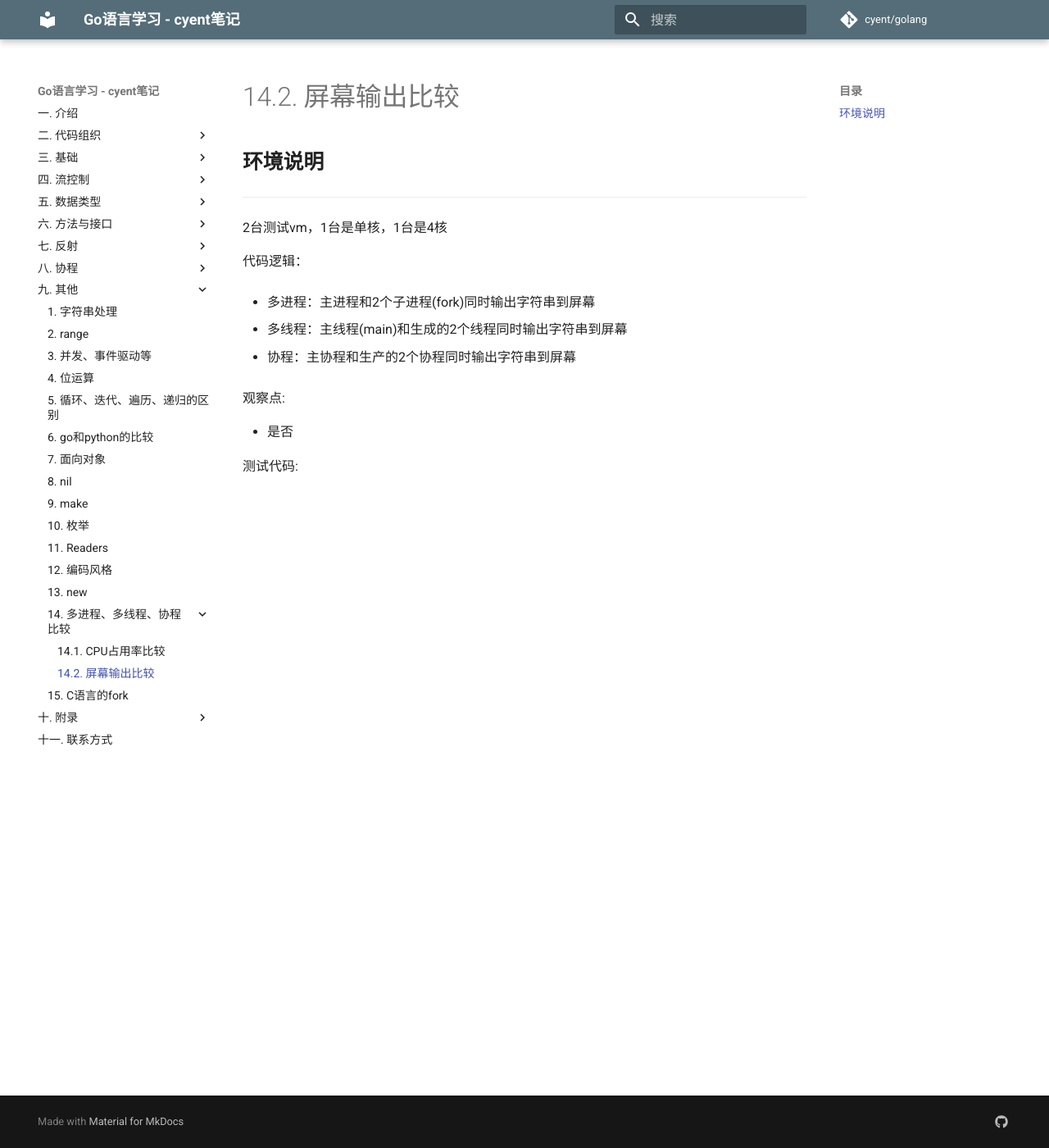
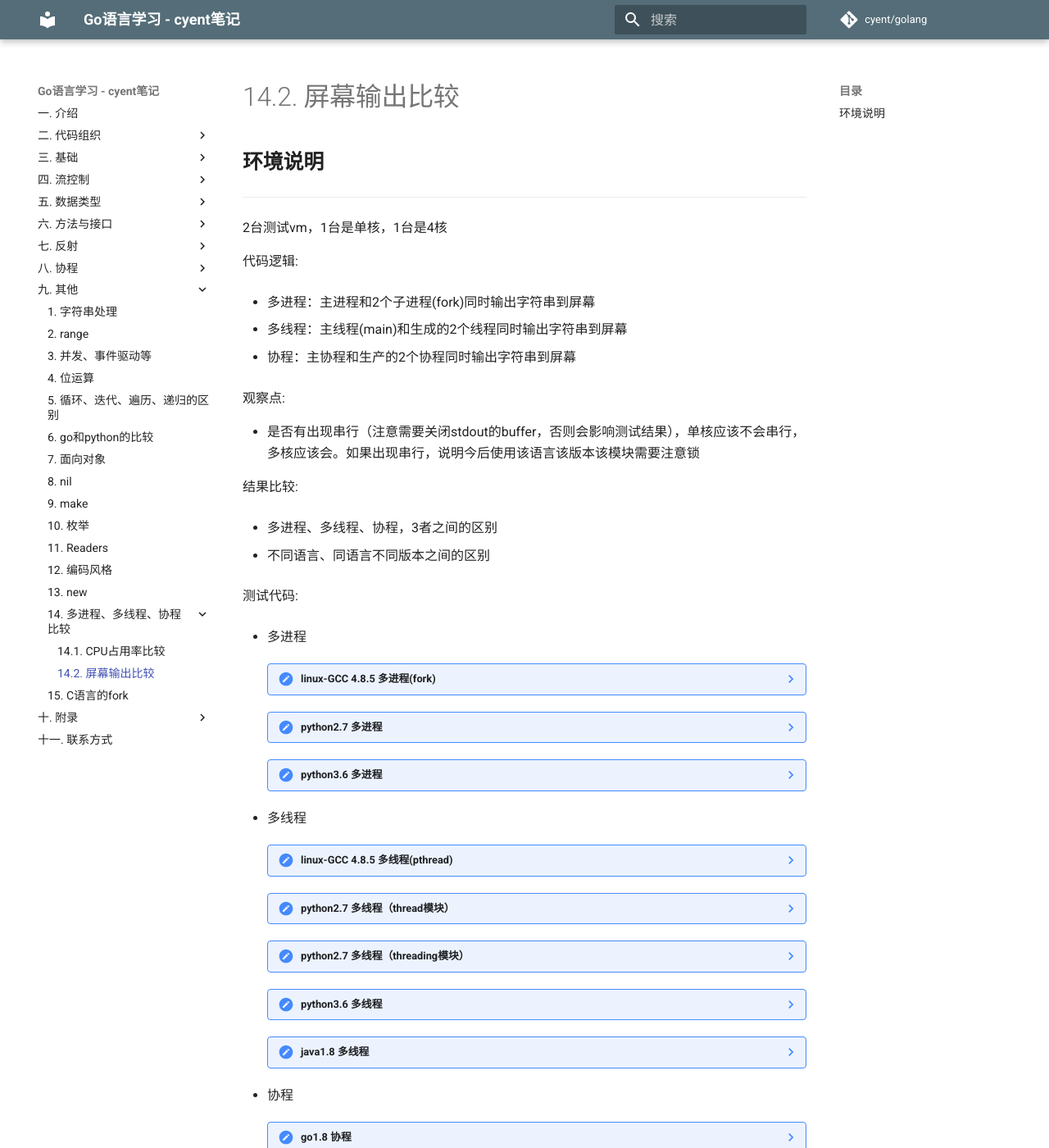
Before and after one commit to yxhsea/golang, an MkDocs documentation site: the page built from docs/other/ptr_stdout.md, in a window 1280 px wide and 1400 px high. Shown: the whole window at 82% size. Built offline with MkDocs 1.6.1 and Material for MkDocs 9.7.7, drawn with Linux system fonts in a browser that asks for light colours; comment, search, counter and statistics services are not loaded; old or Windows-style settings are respelled for this version of MkDocs.

Commit message:
2018-01-16

````diff
--- a/docs/other/ptr_stdout.md
+++ b/docs/other/ptr_stdout.md
@@ -14,6 +14,242 @@
 
 观察点:
 
-- 是否
+- 是否有出现串行（注意需要关闭stdout的buffer，否则会影响测试结果），单核应该不会串行，多核应该会。如果出现串行，说明今后使用该语言该版本该模块需要注意锁
+
+结果比较:
+
+- 多进程、多线程、协程，3者之间的区别
+
+- 不同语言、同语言不同版本之间的区别
 
 测试代码:
+
+- 多进程
+
+	??? note "linux-GCC 4.8.5 多进程(fork)"
+		```c
+		#include <stdio.h>
+		#include <unistd.h>
+
+		say(char str[]) {
+		    int i;
+		    for (i=0; i<20; i++) {
+		        sleep(1);
+		        printf("%s%d\n", str, i);
+		    }
+		}
+
+		main() {
+		    setbuf(stdout, NULL);
+		    pid_t child1_pid=-1;
+		    pid_t child2_pid=-1;
+
+		    child1_pid = fork();
+		    if (child1_pid > 0) {
+		        child2_pid = fork();
+		    }
+
+		    if (child1_pid * child2_pid != 0) {
+		        say("First");
+		    }
+		    else if (child1_pid == 0) {
+		        say("Second");
+		    }
+		    else if (child2_pid == 0) {
+		        say("Third");
+		    }
+		    else {
+		        printf("ERROR\n");
+		    }
+		}
+		```
+
+	??? note "python2.7 多进程"
+		```python
+		# -*- coding: utf-8 -*-
+
+		import multiprocessing
+		import time
+
+		def say(s):
+		    for i in range(20):
+		        time.sleep(1)
+		        print(s+str(i))
+
+		multiprocessing.Process(target=say, args=("Second",)).start()
+		multiprocessing.Process(target=say, args=("Third",)).start()
+		say("First")
+		```
+
+		python -u xx.py，-u参数表示unbuffered
+
+	??? note "python3.6 多进程"
+		```python3
+		# -*- coding: utf-8 -*-
+
+		import multiprocessing
+		import time
+
+		def say(s):
+		    for i in range(20):
+		        time.sleep(1)
+		        print(s+str(i))
+
+		multiprocessing.Process(target=say, args=("Second",)).start()
+		multiprocessing.Process(target=say, args=("Third",)).start()
+		say("First")
+		```
+
+		python3 -u xx.py，-u参数表示unbuffered
+
+- 多线程
+
+	??? note "linux-GCC 4.8.5 多线程(pthread)"
+		```c
+		#include <pthread.h>
+		#include <stdio.h>
+
+		say(char str[]) {
+		    int i;
+		    for (i=0; i<20; i++) {
+		        sleep(1);
+		        printf("%s%d\n", str, i);
+		    }
+		}
+
+		main() {
+		    setbuf(stdout, NULL);
+		    pthread_t id;
+		    pthread_create(&id,NULL,(void *) say,"Second");
+		    pthread_create(&id,NULL,(void *) say,"Third");
+		    say("First");
+		}
+		```
+
+		gcc -l pthread -o thread thread.c
+
+	??? note "python2.7 多线程（thread模块）"
+		```python
+		# -*- coding: utf-8 -*-
+
+		import thread
+		import time
+
+		def say(s):
+		    for i in range(20):
+		        time.sleep(1)
+		        print(s+str(i))
+
+		thread.start_new_thread(say, ("Second",))
+		thread.start_new_thread(say, ("Third",))
+		say("First")
+		```
+
+		python -u xx.py，-u参数表示unbuffered
+
+	??? note "python2.7 多线程（threading模块）"
+		```python
+		# -*- coding: utf-8 -*-
+
+		import threading
+		import time
+
+		def say(s):
+		    for i in range(20):
+		        time.sleep(1)
+		        print(s+str(i))
+
+		threading.Thread(target=say, args=("Second",)).start()
+		threading.Thread(target=say, args=("Third",)).start()
+		say("First")
+		```
+
+		python -u xx.py，-u参数表示unbuffered
+
+	??? note "python3.6 多线程"
+		```python3
+		# -*- coding: utf-8 -*-
+
+		import threading
+		import time
+
+		def say(s):
+		    for i in range(20):
+		        time.sleep(1)
+		        print(s+str(i))
+
+		threading.Thread(target=say, args=("Second",)).start()
+		threading.Thread(target=say, args=("Third",)).start()
+		say("First")
+		```
+
+		python3 -u xx.py，-u参数表示unbuffered
+
+	??? note "java1.8 多线程"
+		```java
+		public class thread implements Runnable{
+		    private thread trt;
+		    private String text;
+
+		    public thread(String s) {
+		        trt=this;
+		        text=s;
+		        Thread t=new Thread(trt);
+		        t.start();
+		    }
+
+		    public static void say(String s) {
+		        for(int i=0; i<20; i=i+1) {
+		            try {
+		                Thread.sleep(1000);
+		            } catch (InterruptedException e) {
+		                e.printStackTrace();
+		            }
+		            System.err.println(s+i);
+		        }
+		    }
+
+		    @Override
+		    public void run() {
+		        say(text);
+		    }
+
+		    public static void main(String[] args) {
+		        new thread("Second");
+		        new thread("Third");
+		        say("First");
+		    }
+		}
+		```
+
+		System.out是有buffer的（暂时没找到关闭buffer方法），而System.err没有buffer
+
+- 协程
+
+	??? note "go1.8 协程"
+		```go
+		package main
+
+		import (
+		    "os"
+		    "time"
+		    "strconv"
+		)
+
+		func say(str string) {
+		    for i:=0; i<20; i++ {
+		        time.Sleep(1000 * time.Millisecond)
+		        os.Stdout.Write([]byte(str + strconv.Itoa(i) + "\n"))
+		    }
+		}
+
+		func main() {
+		    go say("Second")
+		    go say("Third")
+		    say("First")
+		}
+		```
+
+		> In C stdout is buffered by default, stderr is not.
+
+		> In Go neither os.Stdout nor os.Stderr is buffered.
````
Also changed, not shown: other parts of docs/other/ptr_stdout.md (+1 -1 lines), docs/other/ptr_cpu.md (+1 -1 lines).
